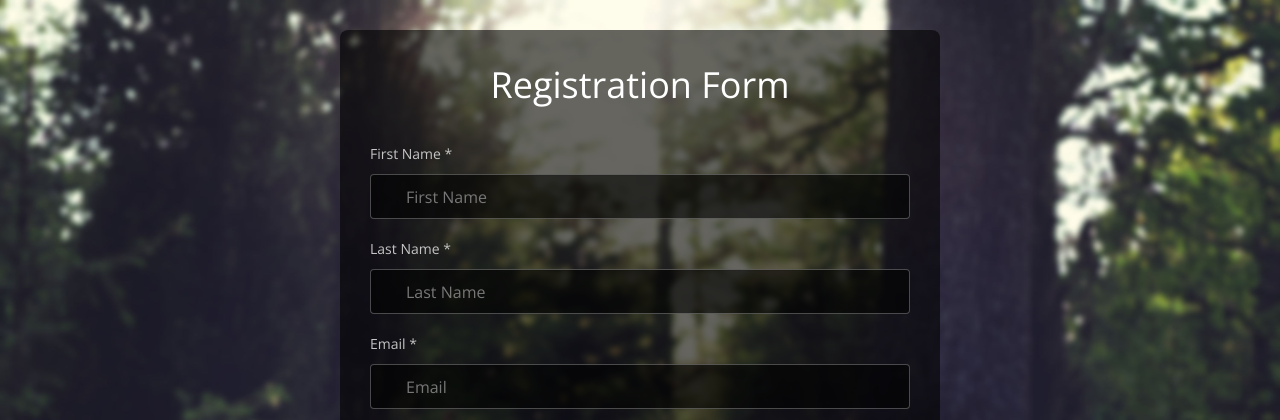
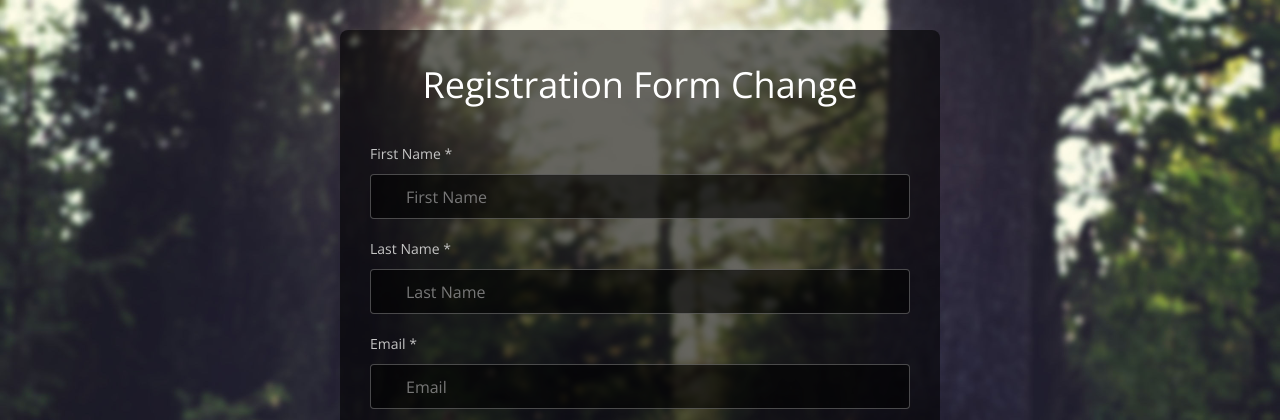
Before and after one commit to Bhuminpatel9177/django-task-cicd, a Django app: page /register/ in a window 1280 px wide. Shown: the top 420 px of the page. Run offline with Django 5.2, Linux system fonts and the light colour scheme; some libraries are stand-ins or nearby versions.

Commit message:
henader name change

```diff
--- a/taskapp/templates/register.html
+++ b/taskapp/templates/register.html
@@ -6,7 +6,7 @@
     Form Pack
     http://www.templatemo.com/preview/templatemo_418_form_pack
     -->
-	<title>Registration Form Change</title>
+	<title>Registration Form</title>
 	<meta name="keywords" content="" />
 	<meta name="description" content="" />
 	<meta charset="UTF-8">
@@ -30,7 +30,7 @@
         {% csrf_token %}
         <div class="form-group">
 					<div class="col-md-12">
-						<h1 class="margin-bottom-15">Registration Form</h1>
+						<h1 class="margin-bottom-15">Registration Form Change</h1>
 					</div>
 				</div>
 		        <div class="form-group">
```
